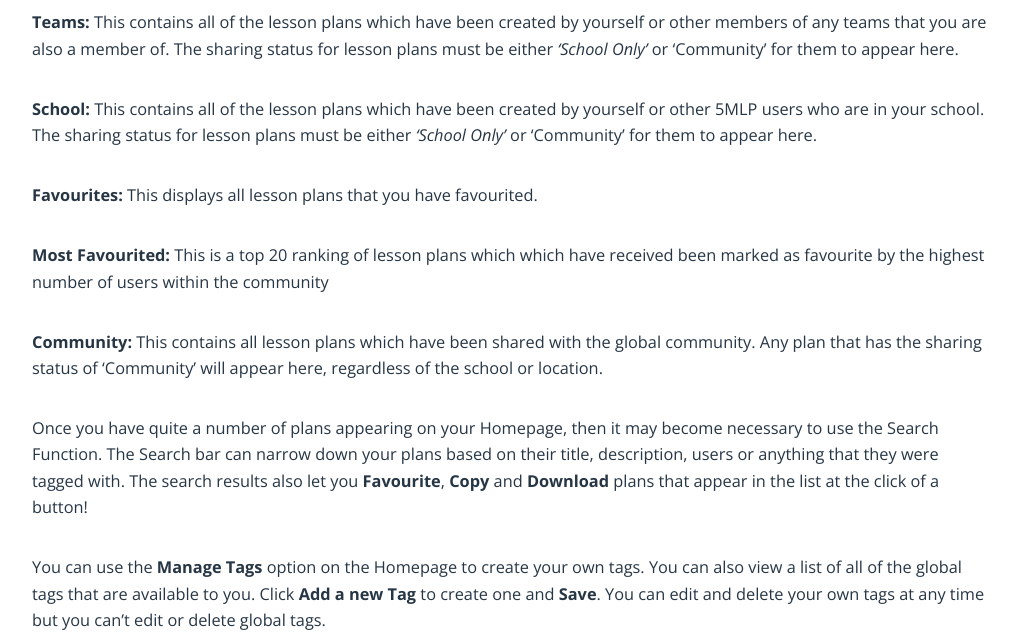
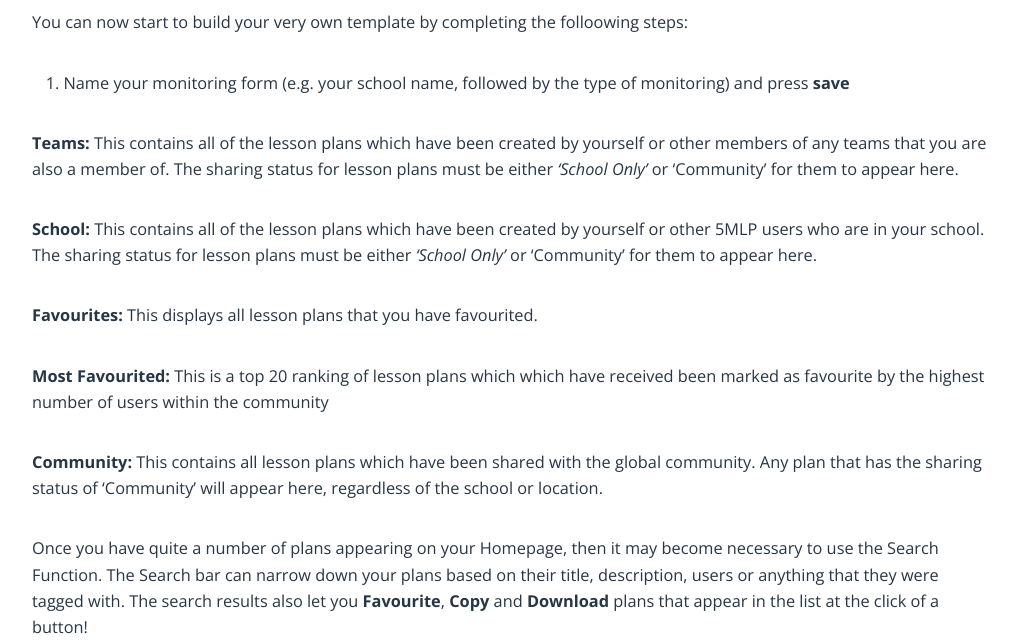
Before and after one commit to angelsolutions/5minutelessonplan, a Jekyll site: the page built from observations.md, in a window 1280 px wide and 900 px high, scrolled down 2086 px, cut to the strip 249-892 px from the top of the window. Shown: the whole strip, without its empty margins (128-1145 px from the left). Built offline with Jekyll 4.4.1, drawn with Linux system fonts in a browser that asks for light colours; nearby versions of some CDN libraries; comment, search, counter and statistics services are not loaded.

Commit message:
Update observations.md

```diff
--- a/observations.md
+++ b/observations.md
@@ -31,6 +31,10 @@ To do this:
 3. Select **New Template** and **Create a brand New Template**
 
 ![alt text](http://www.angelsolutions.co.uk/assets/images/perspective/observations/observation-create-new-template.jpg)
+
+You can now start to build your very own template by completing the folloowing steps:
+
+1. Name your monitoring form (e.g. your school name, followed by the type of monitoring) and press **save**
 
 **Teams:** This contains all of the lesson plans which have been created by yourself or other members of any teams that you are also a member of. The sharing status for lesson plans must be either <q>School Only</q> or ‘Community’ for them to appear here.
 
```
